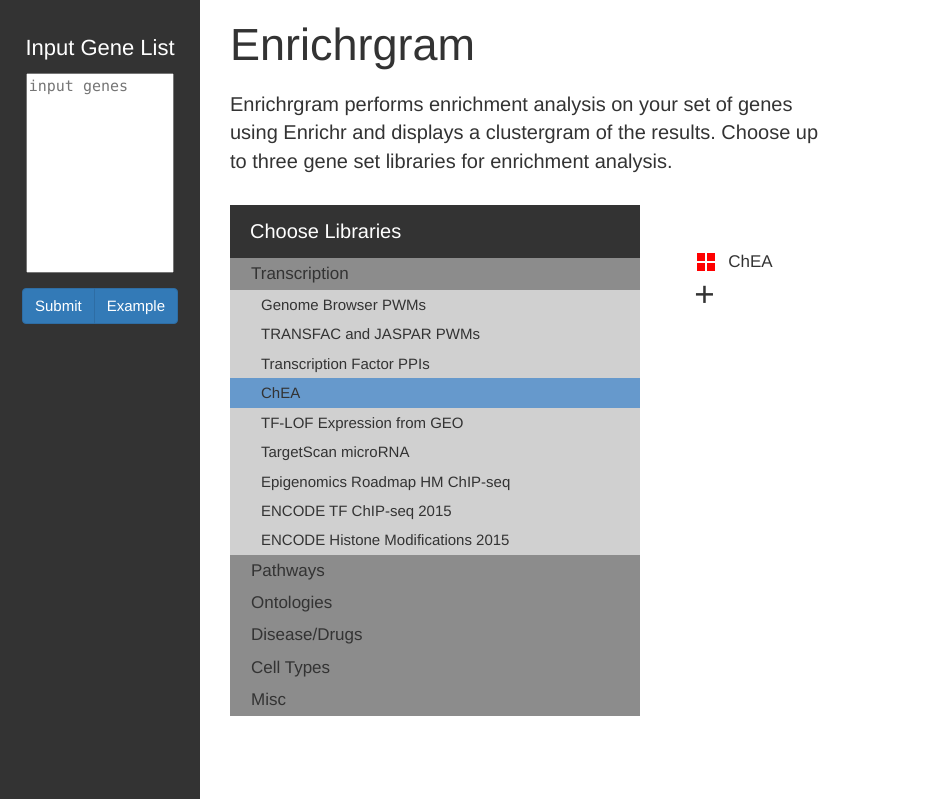
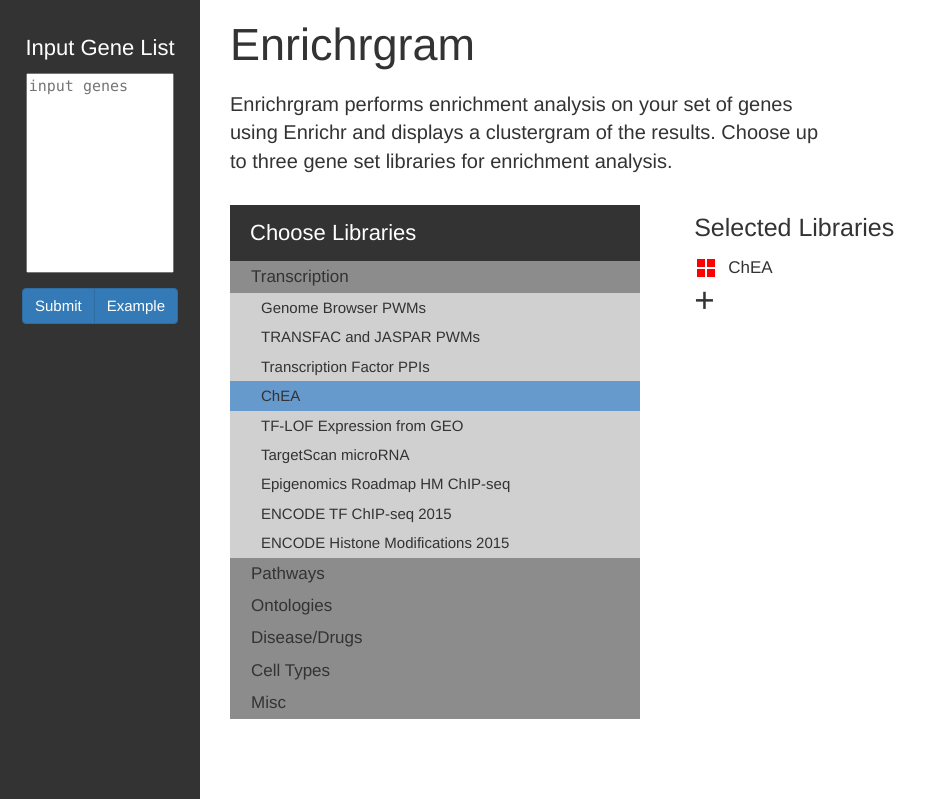
Before and after one commit to MaayanLab/harmonogram, a Flask app: page /enrichrgram/ in a window 1280 px wide; the page is wider, and only the part inside the window is pictured. Shown: the top 799 px of that part, without its empty margins (0-935 px from the left). Run offline with Flask 2, Linux system fonts and the light colour scheme; some libraries are stand-ins or nearby versions.

Commit message:
add libraries button working properly, next get the x to work and finally, write the code to allow multiple requests and merging of requests from enrichr

```diff
--- a/enrichrgram/static/css/custom.css
+++ b/enrichrgram/static/css/custom.css
@@ -471,7 +471,7 @@ li{
 }
 
 #selected_gmts_group{
-  margin-top: 60px;
+  margin-top: 25px;
   margin-left: -20px;
   padding-left: 0px;
 }
@@ -485,6 +485,16 @@ li{
   /*background: blue;*/
   opacity:0;
   width:700px;
+}
+
+#title_selected_libraries{
+  font-size: 25px;
+  font-weight: 300;
+  margin-top: 5px;
+  margin-bottom: 5px;
+  padding-top: 0px;
+  /*background: blue;*/
+  /*opacity:0;*/
 }
 
 #add_new_gmt{
@@ -547,7 +557,7 @@ li{
   width:410px;
   text-align: left;
   background: #333333;
-  font-size: 20px;
+  font-size: 22px;
   font-weight: 300;
 }
 
--- a/enrichrgram/static/js/click_functions.js
+++ b/enrichrgram/static/js/click_functions.js
@@ -107,6 +107,7 @@ function select_gmt_from_menu(inst_gmt){
     .style('float','left')
     .style('opacity',function(){
       inst_opacity = 1;
+      // if there are no other
       if (d3.select('#not_current_gmt').empty() == true){
         inst_opacity = 0;
       };
@@ -117,6 +118,17 @@ function select_gmt_from_menu(inst_gmt){
   inst_group
     .style('clear','both');
 
+  // remove plus sign if there are unknown gmts
+  if (d3.selectAll('.unknown')[0].length == 0 ){
+      d3.select('#add_new_gmt')
+        .style('display','block');
+  };
+
+  // double check that there are not more than 3 gmts
+  if (d3.selectAll('.selected_gmts')[0].length == 3 ){
+      d3.select('#add_new_gmt')
+        .style('display','none');
+  };
 
 };
 
@@ -181,7 +193,7 @@ function plus_new_gmt(){
   // append new current_gmt
   inst_group = d3.select('#selected_gmts_group')
     .append('div')
-    .attr('class','selected_gmts')
+    .attr('class','selected_gmts unknown')
     .attr('id','current_gmt');
 
   // make visible
@@ -280,9 +292,15 @@ function plus_new_gmt(){
     .style('opacity',1);
 
   // remove plus sign if there are three gmts
-  if (d3.selectAll('.selected_gmts')[0].length == 3){
-    d3.select('#add_new_gmt')
-      .style('display','none')
+  if (d3.selectAll('.selected_gmts')[0].length == 3 ){
+      d3.select('#add_new_gmt')
+        .style('display','none');
+  };
+
+  // remove plus sign if there are unknown gmts
+  if (d3.selectAll('.unknown')[0].length > 0 ){
+      d3.select('#add_new_gmt')
+        .style('display','none');
   };
 
 
--- a/enrichrgram/static/js/ini_d3_clustergram.js
+++ b/enrichrgram/static/js/ini_d3_clustergram.js
@@ -119,7 +119,11 @@ d3.json('/enrichrgram/static/enrichr_gmt_data/enrichr_gmts.json', function(data)
   setTimeout( function() {
     $('#Transcription_button').click();
 
+        // display title
+        d3.select('#title_selected_libraries').transition().delay(0).style('opacity',1);
+
     setTimeout( function() {
+
         // highlight transcription factors
         d3.select('#ChEA_button')
         .transition()
@@ -128,9 +132,10 @@ d3.json('/enrichrgram/static/enrichr_gmt_data/enrichr_gmts.json', function(data)
 
         // show the chea gmt selection
         //
-        // // display manual gmt name
-        d3.select('.selected_gmts').transition().delay(200).style('opacity',1)
+        // display manual gmt name
+        d3.select('.selected_gmts').transition().delay(200).style('opacity',1);
 
+        // selet ChEA as the inital library
         select_gmt_from_menu('ChEA')
 
         // show the add new gmt button
--- a/enrichrgram/templates/index.html
+++ b/enrichrgram/templates/index.html
@@ -105,6 +105,10 @@
 
                   <div id='selected_gmts_group'>
 
+                   <div id='title_selected_libraries'>
+                     Selected Libraries
+                   </div>
+
                     <!-- selected gmt group -->
                     <div class='selected_gmts ChEA' id='current_gmt'></div>
                     <!-- end gmt group -->
```
